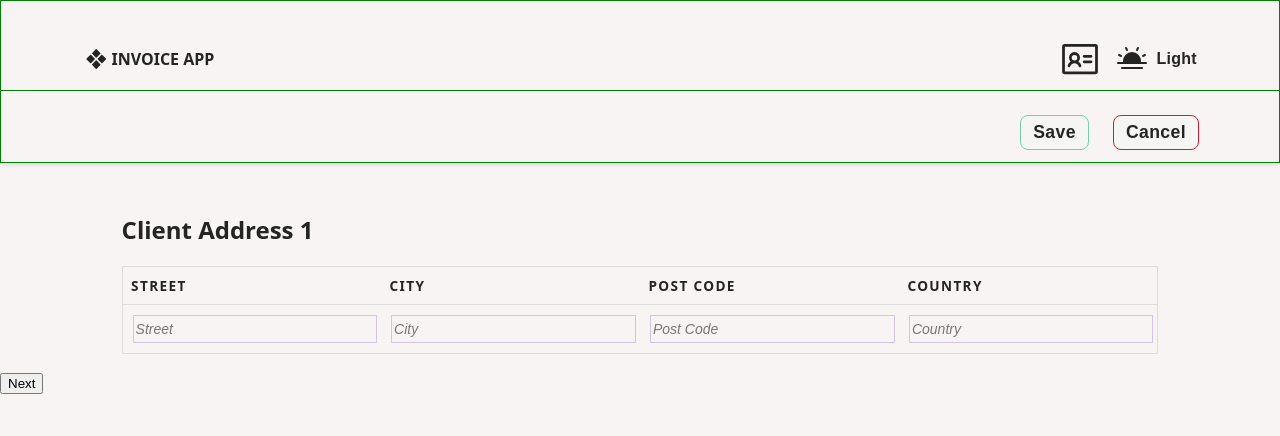
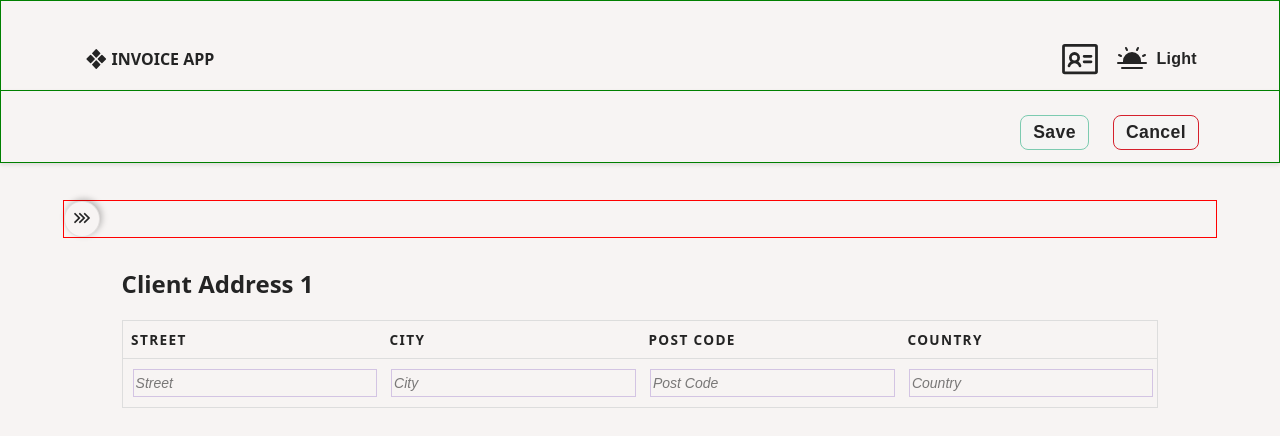
Before and after one commit to banuaggun/invoice-app-react, a React (Vite) app: page /new in a window 1280 px wide. Shown: the top 436 px of the page. Built offline with nearby package versions, Linux system fonts and the light colour scheme.

Commit message:
feat(pagination): reposition and style updates

```diff
--- a/src/components/common/form-elements/Pagination.jsx
+++ b/src/components/common/form-elements/Pagination.jsx
@@ -1,17 +1,19 @@
 import React from 'react'
 import './form-elements.css';
+import BackIcon from '../../../assets/icons/BackIcon';
+import ForwardIcon from '../../../assets/icons/ForwardIcon';
 
 const Pagination = ({ step, setStep, showPreview, setShowPreview }) => {
   return (
     <div className="pagination">
       {step > 1 && (
-        <button type="button" onClick={() => setStep(step - 1)}>
-          Previous
+        <button className='btn-back cta-back' type="button" onClick={() => setStep(step - 1)}>
+          <BackIcon />
         </button>
       )}
       {step < 5 && (
-        <button type="button" onClick={() => setStep(step + 1)}>
-          Next
+        <button className='btn-forward cta-back' type="button" onClick={() => setStep(step + 1)}>
+          <ForwardIcon />
         </button>
       )}
       {step === 5 && (
--- a/src/components/common/form-elements/form-elements.css
+++ b/src/components/common/form-elements/form-elements.css
@@ -93,8 +93,8 @@ path.two {
 
 /* ------- cta-back ------ */
 
-.btn-back {
-  transform: rotate(180deg);
+.btn-back,
+.btn-forward {
   width: 36px;
   height: 36px;
   padding: 4px 8px;
@@ -108,7 +108,17 @@ path.two {
   box-shadow: 2px -2px 6px rgba(0, 0, 0, 0.25);
 }
 
-.btn-back:hover {
+.btn-back{
+  transform: rotate(180deg);
+}
+
+.btn-forward {
+  transform: rotate(0deg);
+}
+
+
+.btn-back:hover,
+.btn-forward:hover {
   border: 1px solid rgb(251, 198, 56);
   box-shadow: 2px -2px 6px rgba(251, 198, 56, 0.25);
   outline: 2px solid rgb(251, 198, 56);
@@ -324,3 +334,14 @@ path.two {
   color:var(--text-color);
 }
 /* ---- address block form view ----- */
+
+
+/* ----- pagination ----- */
+.pagination{
+  display:flex;
+  border:1px solid red;
+  justify-content: space-between;
+  width:90%;
+  margin:0 auto;
+}
+/* ----- pagination ----- */
--- a/src/components/ui/invoice-form/InvoiceForm.jsx
+++ b/src/components/ui/invoice-form/InvoiceForm.jsx
@@ -103,6 +103,13 @@ const InvoiceForm = ({ initialData = {}, onSubmit, onCancel }) => {
         mode={initialData.id ? "edit" : "new"}
       />
 
+      <Pagination
+        step={step}
+        setStep={setStep}
+        showPreview={showPreview}
+        setShowPreview={setShowPreview}
+      />
+
       {step === 1 && (
         <AddressBlock
             title="Client Address 1"
@@ -168,12 +175,7 @@ const InvoiceForm = ({ initialData = {}, onSubmit, onCancel }) => {
         </div>
       )}
 
-      <Pagination
-        step={step}
-        setStep={setStep}
-        showPreview={showPreview}
-        setShowPreview={setShowPreview}
-      />
+
 
       {showPreview && <InvoicePreview formData={formData} />}
     </form>
```
